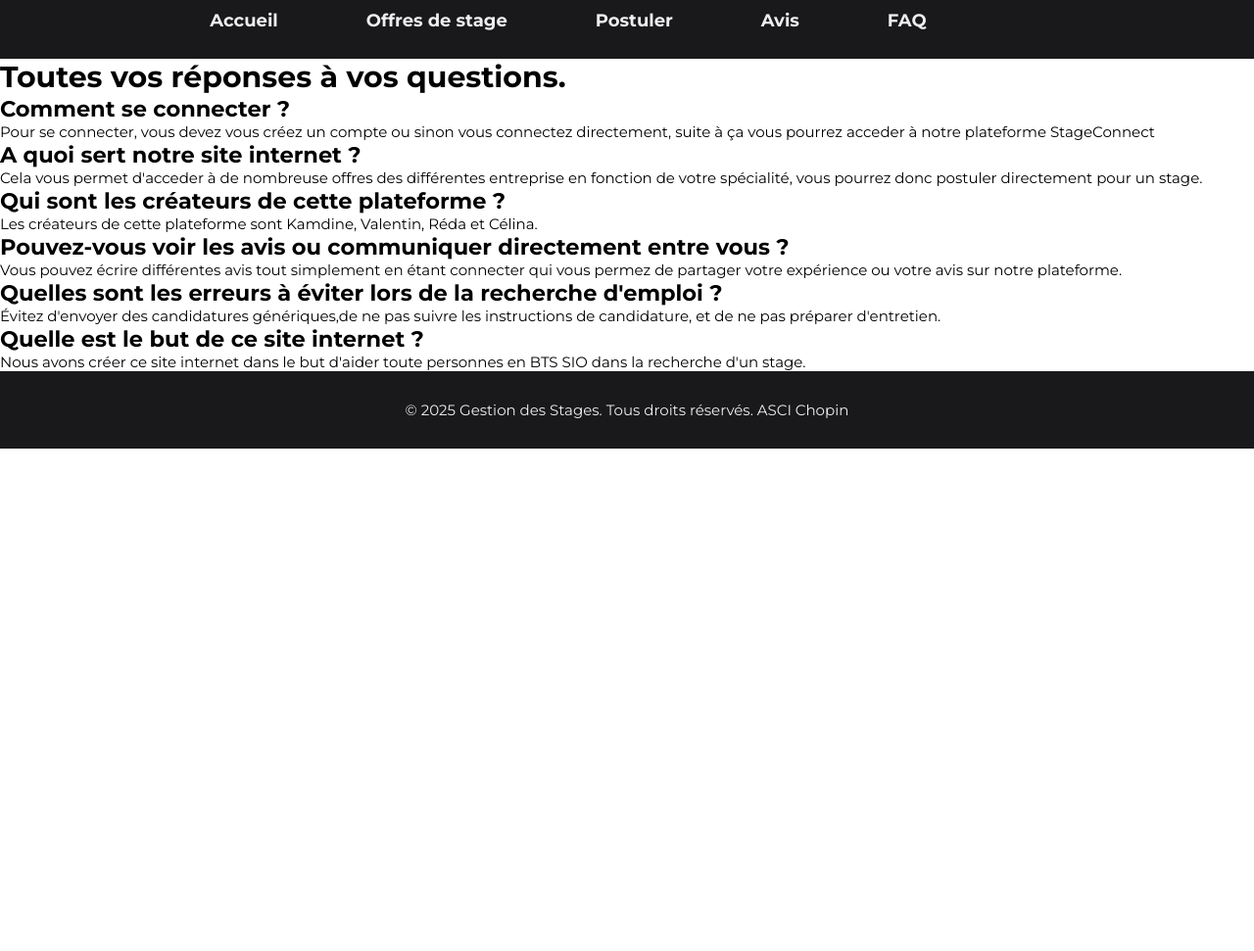
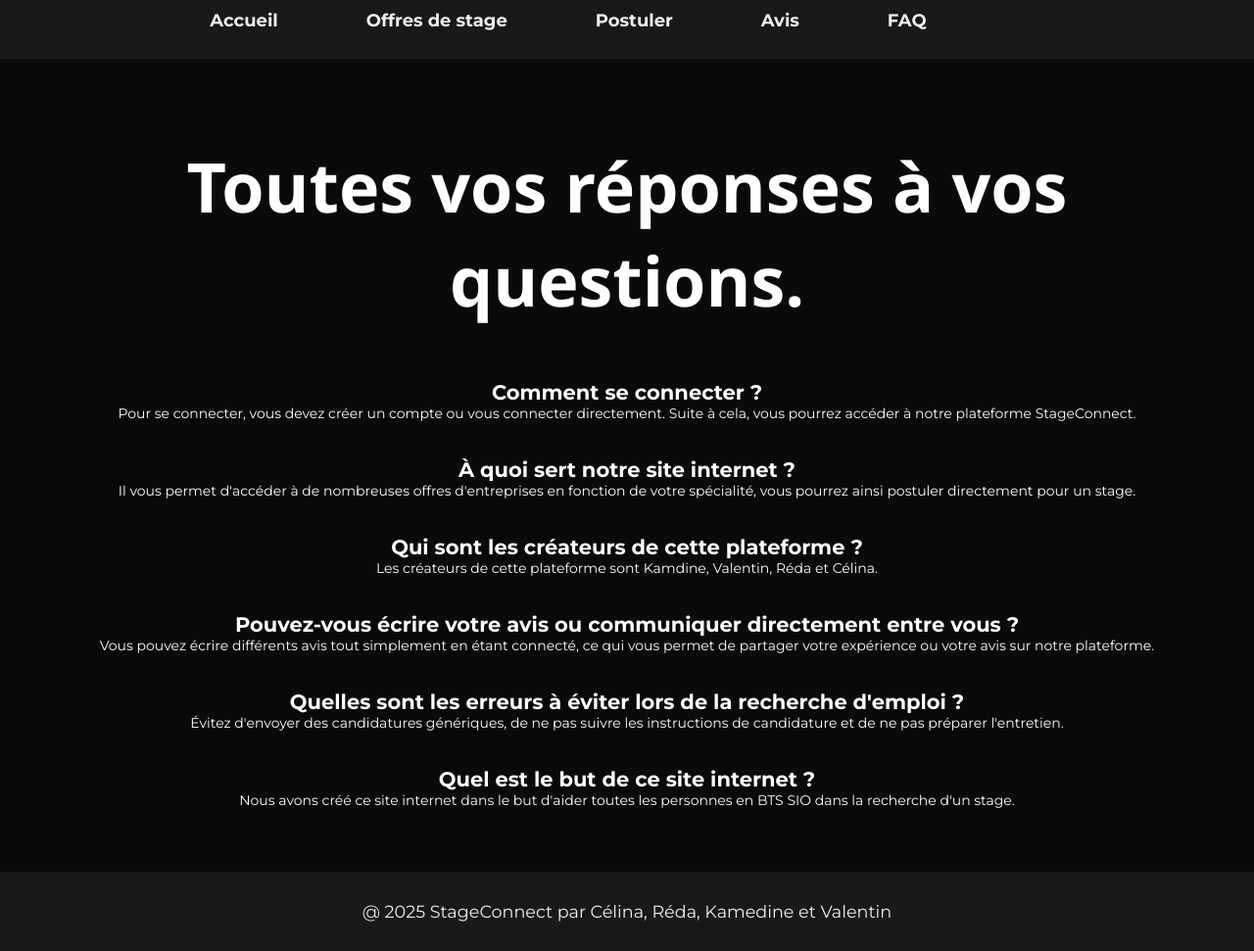
Before and after one commit to masdonte/StageConnect, a PHP site: page /pages/faq.php in a window 1280 px wide. Shown: the whole page at 98% size. Before the commit the page ends 458 px from the top, so only its background shows below. Run offline with PHP 8.4, Linux system fonts and the light colour scheme.

Commit message:
[ADD]création du FAQ+faq.css

```diff
--- a/css/faq.css
+++ b/css/faq.css
@@ -1,32 +1,17 @@
-/*=============== GOOGLE FONTS ===============*/
-@import url("https://fonts.googleapis.com/css2?family=Montserrat:wght@100..900&display=swap");
+body {
+    background-color: #0a0a0a;
+}
 
-/*=============== VARIABLES CSS ===============*/
-:root {
-    /*========== Colors ==========*/
-    /*Color mode HSL(hue, saturation, lightness)*/
-    --first-color: hsl(208, 92%, 54%);
-    --first-color-alt: hsl(208, 88%, 50%);
-    --title-color: hsl(220, 68%, 4%);
-    --white-color: hsl(0, 0%, 100%);
-    --text-color: hsl(220, 15%, 66%);
-    --body-color: hsl(0, 0%, 100%);
-    --container-color: hsl(220, 50%, 97%);
+.questions {
+    color: rgb(255, 255, 255);
+    padding: 5%;
+    font-size: 14px;
+    text-align: center;
 
-    /*========== Font and typography ==========*/
-    /*.5rem = 8px | 1rem = 16px ...*/
-    --body-font: "Montserrat", system-ui;
-    --big-font-size: 1.5rem;
-    --normal-font-size: .938rem;
-    --small-font-size: .813rem;
-    --tiny-font-size: .688rem;
+}
 
-    /*========== Font weight ==========*/
-    --font-regular: 400;
-    --font-medium: 500;
-    --font-semi-bold: 600;
-
-    /*========== z index ==========*/
-    --z-tooltip: 10;
-    --z-fixed: 100;
+h1 {
+    text-align: center;
+    font-size: 70px;
+    font-family: 'Segoe UI', Tahoma, Geneva, Verdana, sans-serif;
 }
--- a/pages/faq.php
+++ b/pages/faq.php
@@ -16,32 +16,39 @@ include "../include/header.php";
 
 <body>
     <div class="questions">
+        <br>
 
         <h1 class="titre">Toutes vos réponses à vos questions.</h1>
+        <br>
+        <br>
+        <br>
 
-        <h2>Comment se connecter ? </h2>
-        <p>Pour se connecter, vous devez vous créez un compte ou sinon vous connectez directement, suite à ça vous pourrez acceder à notre plateforme StageConnect</p>
-
-        <h2>A quoi sert notre site internet ? </h2>
-        <p>Cela vous permet d'acceder à de nombreuse offres des différentes entreprise en fonction de votre spécialité, vous pourrez donc postuler directement pour un stage.</p>
-
+        <h2>Comment se connecter ?</h2>
+        <p>Pour se connecter, vous devez créer un compte ou vous connecter directement. Suite à cela, vous pourrez
+            accéder à notre plateforme StageConnect.</p>
+        <br><br>
+        <h2>À quoi sert notre site internet ?</h2>
+        <p>Il vous permet d'accéder à de nombreuses offres d'entreprises en fonction de votre spécialité, vous pourrez
+            ainsi postuler directement pour un stage.</p>
+        <br><br>
         <h2>Qui sont les créateurs de cette plateforme ?</h2>
         <p>Les créateurs de cette plateforme sont Kamdine, Valentin, Réda et Célina.</p>
+        <br><br>
+        <h2>Pouvez-vous écrire votre avis ou communiquer directement entre vous ?</h2>
+        <p>Vous pouvez écrire différents avis tout simplement en étant connecté, ce qui vous permet de partager votre
+            expérience ou votre avis sur notre plateforme.</p>
+        <br><br>
+        <h2>Quelles sont les erreurs à éviter lors de la recherche d'emploi ?</h2>
+        <p>Évitez d'envoyer des candidatures génériques, de ne pas suivre les instructions de candidature et de ne pas
+            préparer l'entretien.</p>
+        <br><br>
+        <h2>Quel est le but de ce site internet ?</h2>
+        <p>Nous avons créé ce site internet dans le but d'aider toutes les personnes en BTS SIO dans la recherche d'un
+            stage.</p>
 
-        <h2>Pouvez-vous voir les avis ou communiquer directement entre vous ?</h2>
-        <p>Vous pouvez écrire différentes avis tout simplement en étant connecter qui vous permez de partager votre expérience ou votre avis sur notre plateforme.</p>
-
-        <h2>Quelles sont les erreurs à éviter lors de la recherche d'emploi ?</h2>
-        <p>Évitez d'envoyer des candidatures génériques,de ne pas
-            suivre les instructions de candidature, et de ne pas préparer d'entretien.</p>
-
-        <h2>Quelle est le but de ce site internet ?</h2>
-        <p>Nous avons créer ce site internet dans le but d'aider toute personnes en BTS SIO dans la recherche d'un stage.</p>
     </div>
 
+    <?php include('../include/footer.php'); ?>
+</body>
 
-</body>
-<footer>
-  <p>&copy; 2025 Gestion des Stages. Tous droits réservés. ASCI Chopin</p>
-</footer>
 </html>
```
